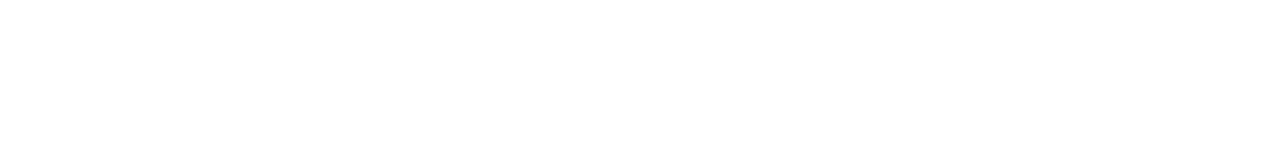
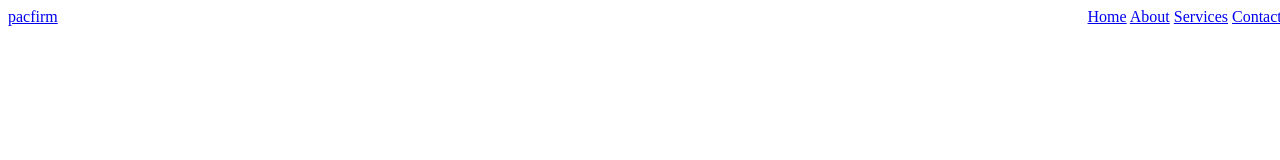
Before and after one commit to omar-ayoub/pacfirm, a plain HTML site: page index.html in a window 1280 px wide. Drawn offline with Linux system fonts and the light colour scheme.

Commit message:
second commit

```diff
--- /dev/null
+++ b/css/styles.css
@@ -0,0 +1,7 @@
+header {
+  width: 100%;
+  position: fixed;
+  z-index: 999;
+  display: flex;
+  justify-content: space-between;
+}
--- a/index.html
+++ b/index.html
@@ -5,6 +5,17 @@
     <meta http-equiv="X-UA-Compatible" content="IE=edge" />
     <meta name="viewport" content="width=device-width, initial-scale=1.0" />
     <title>PACFIRM</title>
+    <link rel="stylesheet" href="./css/styles.css" />
   </head>
-  <body></body>
+  <body>
+    <header>
+      <a href="#" class="logo">pacfirm</a>
+      <nav class="navigation">
+        <a href="#Home">Home</a>
+        <a href="#About">About</a>
+        <a href="#Services">Services</a>
+        <a href="#Contacts">Contacts</a>
+      </nav>
+    </header>
+  </body>
 </html>
```
Also changed, not shown: css/style.css (deleted), images/Logo.PNG (added), websites.txt.
